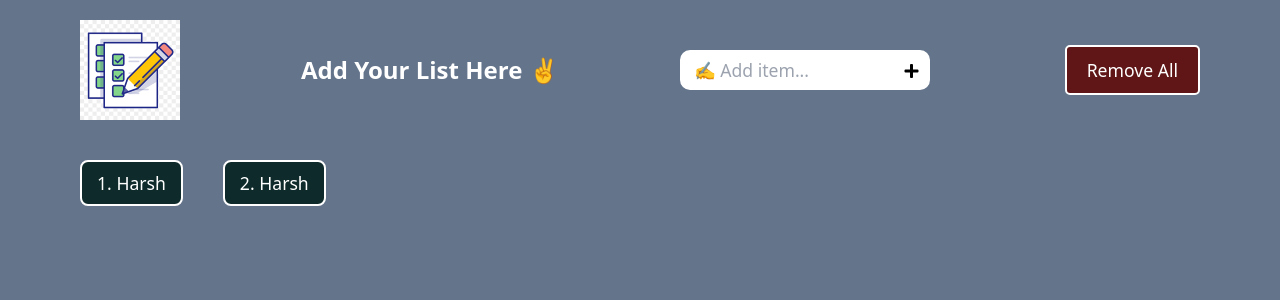
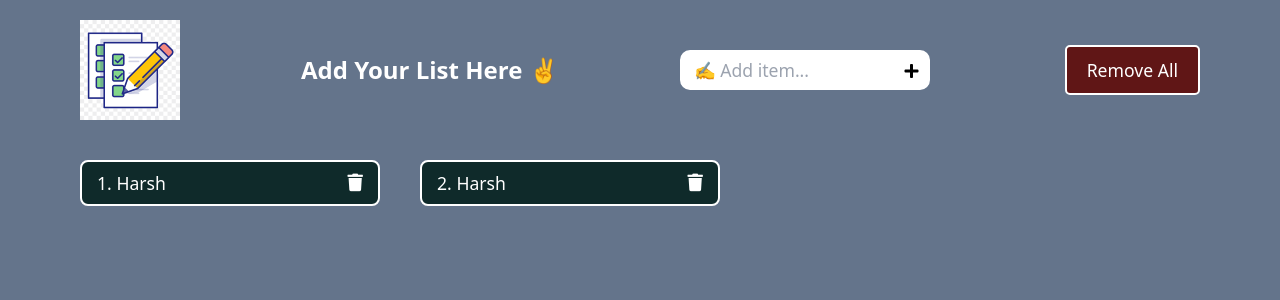
Before and after one commit to HarshKRa/ToDoApp, a React (Create React App) app: page / in a window 1280 px wide. Shown: the top 300 px of the page. Built offline with nearby package versions, Linux system fonts and the light colour scheme.

Commit message:
Add delete item button

```diff
--- a/src/App.css
+++ b/src/App.css
@@ -36,10 +36,14 @@
 
 .todo-item{
     background-color: rgb(15, 42, 42);
+    min-width: 300px;
     padding: 8px 15px;
     color: white;
     font-size: 1.1rem;
     font-weight: 500;
     border: 2px solid white;
     border-radius: 8px;
+    display: flex;
+    justify-content: space-between;
+    align-items: center;
 }
--- a/src/App.js
+++ b/src/App.js
@@ -3,17 +3,28 @@ import "./App.css";
 import todoImg from "./images/todoImg.png";
 
 function App() {
-  const [data, setData] = useState([{id:1233,name:"Harsh"},{id:1233,name:"Harsh"}]);
+  const [data, setData] = useState([
+    { id: 1233, name: "Harsh" },
+    { id: 1234, name: "Harsh" },
+  ]);
   const [inputData, setInputData] = useState("");
 
-  const addData = ()=>{
-    let obj = {id:new Date().getTime().toString(), name:inputData}
-    setData([...data,obj])
-    setInputData("")
-  }
+  const addData = () => {
+    let obj = { id: new Date().getTime().toString(), name: inputData };
+    setData([...data, obj]);
+    setInputData("");
+  };
 
-  const clearAllData = ()=>{
-    setData([])
+  const clearAllData = () => {
+    setData([]);
+  };
+
+  const removeItem = (id)=>{
+    let newData = data.filter((ele)=>{
+      return ele.id !== id;
+    })
+
+    setData(newData)
   }
 
   return (
@@ -30,7 +41,7 @@ function App() {
             className="todo-input"
             type="text"
             value={inputData}
-            onChange={(e)=>setInputData(e.target.value)}
+            onChange={(e) => setInputData(e.target.value)}
             placeholder="✍️ Add item..."
           />
           <i
@@ -40,14 +51,24 @@ function App() {
           ></i>
         </div>
         <div className="my-auto">
-          <button className="btn" onClick={clearAllData}>Remove All</button>
+          <button className="btn" onClick={clearAllData}>
+            Remove All
+          </button>
         </div>
       </div>
       <div className="px-20 py-10 flex gap-10">
-        {data.map((ele,index) => {
-          return <div className="todo-item">
-            <div>{index+1}{". "}{ele.name}</div>
-          </div>;
+        {data.map((ele, index) => {
+          return (
+            <div className="todo-item">
+              <div>
+                {index + 1}
+                {". "}
+                {ele.name}
+              </div>
+              <i className="fas fa-solid fa-trash"
+              onClick={()=>removeItem(ele.id)}></i>
+            </div>
+          );
         })}
       </div>
     </div>
```
